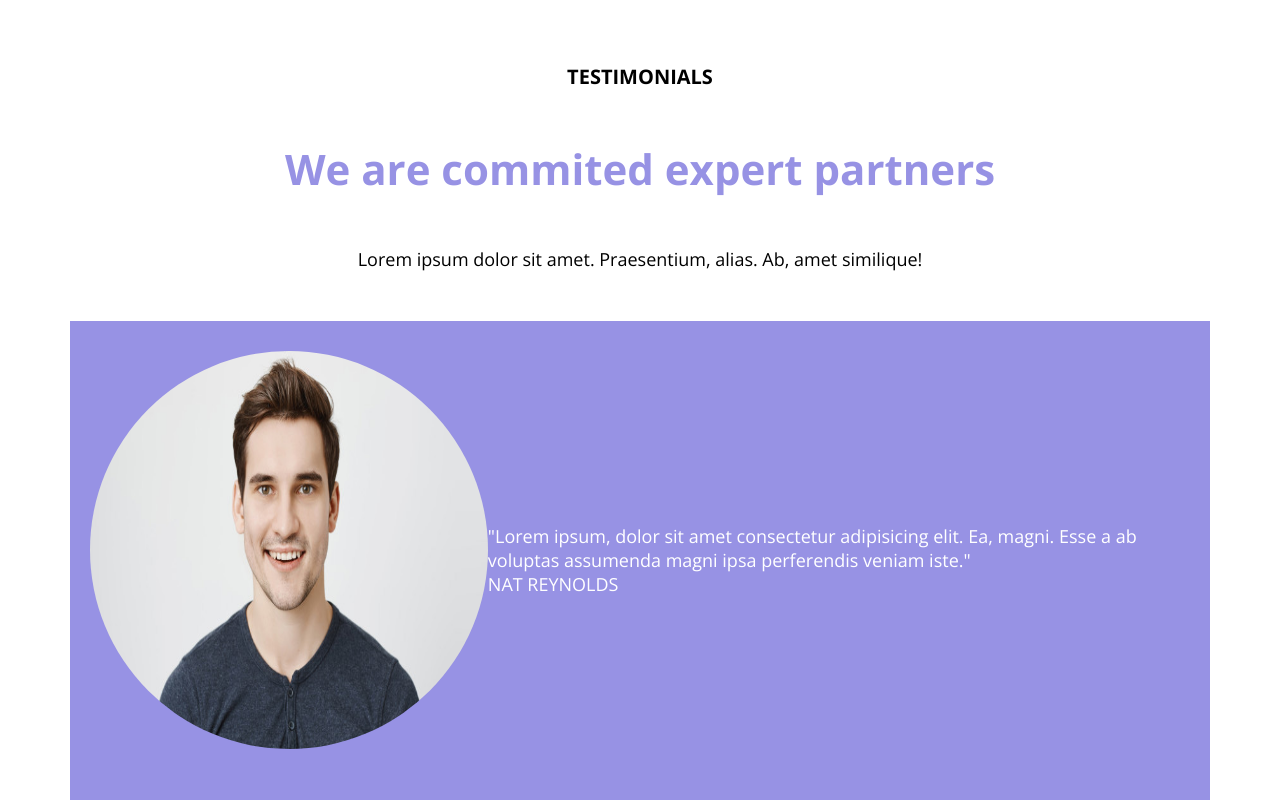
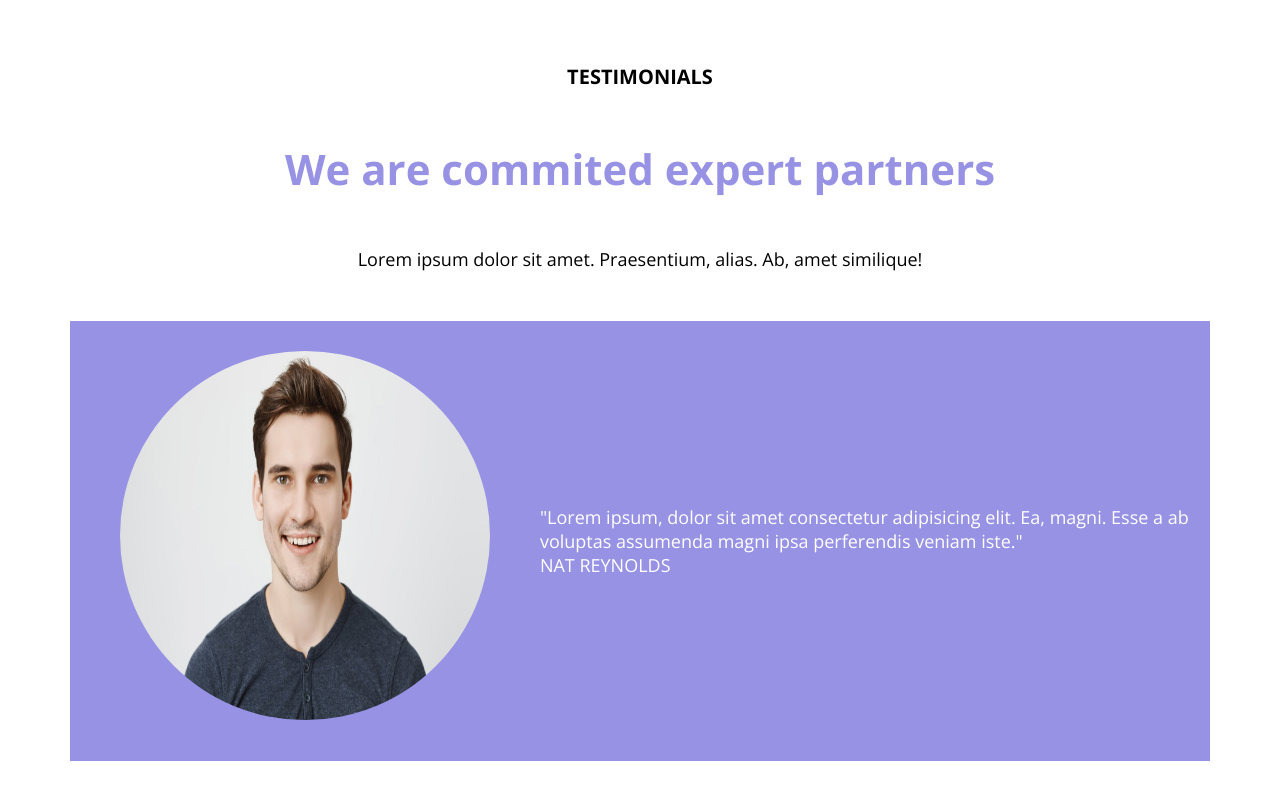
Before and after one commit to Alaikum/htmlcss-responsive-layout, a plain HTML site: page index.html in a window 1280 px wide. Shown: the part 2083-2883 px from the top of the page. After the commit the page ends 2844 px from the top, so only its background shows below. Drawn offline with nearby package versions, Linux system fonts and the light colour scheme.

Commit message:
fine stama

```diff
--- a/css/style.css
+++ b/css/style.css
@@ -268,10 +268,7 @@ menu {
 }
 
 .img-profile {
-    padding-top: 1.875rem;
-    padding-left: 1.625rem;
-    padding-bottom: 2.25rem;
-    ;
+    padding: 1.875rem 3.15rem 2.25rem;
 
 }
 
@@ -372,9 +369,8 @@ menu {
     }
 
     .img-profile {
-        padding-top: 1.875rem;
-        padding-left: 1.25rem;
-        padding-bottom: 2.875rem;
+        padding-top: 1.875rem 1.25rem 2.875rem;
+
 
     }
 
@@ -518,9 +514,8 @@ menu {
     }
 
     .img-profile {
-        padding-top: 1.875rem;
-        padding-left: 1.25rem;
-        padding-bottom: 2.875rem;
+        padding-top: 1.875rem 1.25rem 2.875rem;
+
 
     }
 
```
